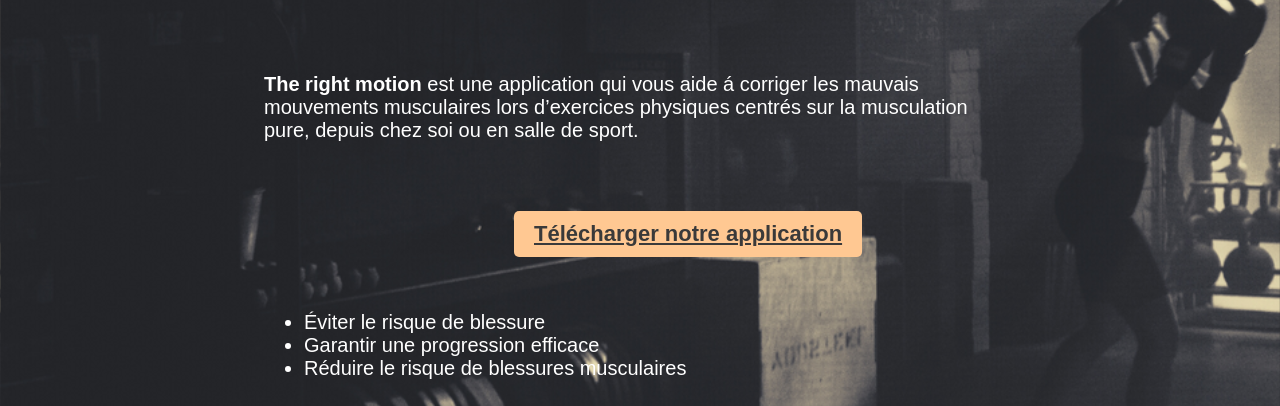
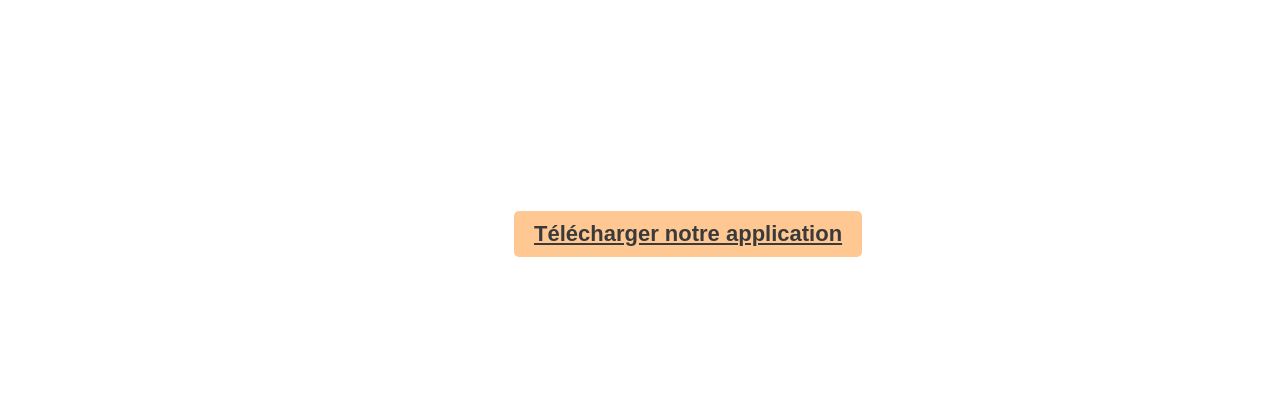
Before and after one commit to JanetMo/entre-icam5, a plain HTML site: page index.html in a window 1280 px wide. Shown: the part 394-800 px from the top of the page. Drawn offline with Linux system fonts and the light colour scheme.

Commit message:
background

```diff
--- a/index.html
+++ b/index.html
@@ -64,7 +64,6 @@
 
     <section id="bulletpoints">
       <ul>
-        <li>Éviter le risque de blessure</li>
         <li>Garantir une progression efficace</li>
         <li>Réduire le risque de blessures musculaires</li>
       </ul>
--- a/style.css
+++ b/style.css
@@ -1,6 +1,6 @@
 body {
   /* background-color: RGB(58, 58, 58); */
-  background-image: url(/images/background2.png);
+  background-image: "../images/background2.png";
   background-size: 100%;
   font-family: Arial, Helvetica, sans-serif;
   width: 100%;
```
